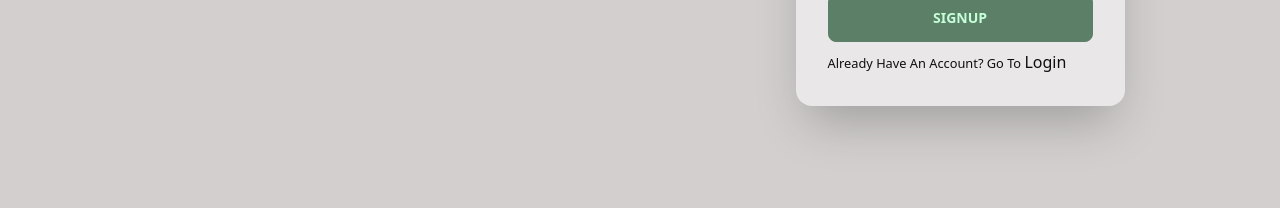
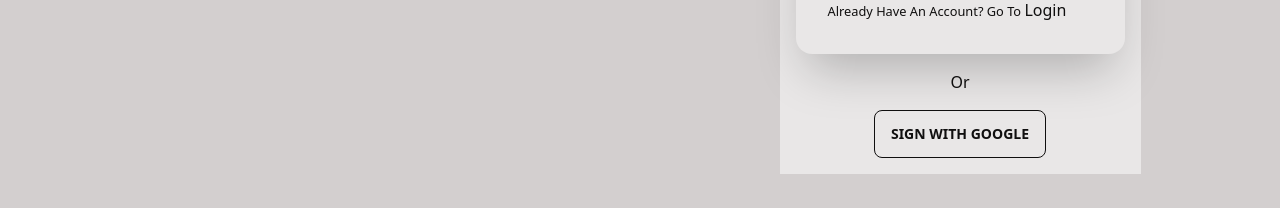
Before and after one commit to acchayon/toy-garden-client, a React (Vite) app: page /register in a window 1280 px wide. Shown: the part 640-848 px from the top of the page. Built offline with nearby package versions, Linux system fonts and the light colour scheme; no server answers.

Commit message:
added google authentication

```diff
--- a/src/Page/Login/Register.jsx
+++ b/src/Page/Login/Register.jsx
@@ -4,7 +4,8 @@ import { Link } from 'react-router-dom';
 import { AuthContext } from '../../Providers/AuthProvider';
 
 const Register = () => {
-    const {createUser} = useContext(AuthContext);
+    const { createUser, GoogleSign } = useContext(AuthContext);
+
     const handleRegister = event => {
         event.preventDefault();
 
@@ -19,7 +20,18 @@ const Register = () => {
                 const loggedUser = result.user;
                 console.log(loggedUser)
             })
-        .catch( error => {
+            .catch(error => {
+                console.log(error)
+            })
+    }
+
+    const handleGoogleSignIn = () => {
+        GoogleSign()
+            .then(result => {
+                const loggedUser = result.user;
+                console.log(loggedUser)
+            })
+            .catch(error => {
                 console.log(error)
             })
     }
@@ -31,7 +43,7 @@ const Register = () => {
                     <img src="https://i.ibb.co/CH5Z31d/IMG-2045-removebg-preview.png" alt="" />
                 </div>
                 <div className="hero min-h-screen ">
-                <div className="hero-content flex-col">
+                    <div className="hero-content flex-col bg-base-100">
                         <div className="text-center lg:text-left">
                             <h1 className="text-5xl text-center font-bold">Register now!</h1>
                         </div>
@@ -65,6 +77,8 @@ const Register = () => {
                                 <p><small>Already Have An Account? Go To </small><Link to='/login'>Login</Link></p>
                             </div>
                         </form>
+                        <p className='text-center'>Or</p>
+                        <button onClick={handleGoogleSignIn} className="btn btn-outline">Sign with Google</button>
                     </div>
                 </div>
             </div>
--- a/src/Providers/AuthProvider.jsx
+++ b/src/Providers/AuthProvider.jsx
@@ -1,14 +1,15 @@
 import React, { useEffect, useState } from 'react';
 import { createContext } from 'react';
-import { createUserWithEmailAndPassword, getAuth, onAuthStateChanged, signInWithEmailAndPassword } from "firebase/auth";
+import { createUserWithEmailAndPassword, getAuth, onAuthStateChanged, signInWithEmailAndPassword, signInWithPopup } from "firebase/auth";
 import app from '../firebase/firebase.config';
+import { GoogleAuthProvider } from "firebase/auth";
 
 
 export const AuthContext = createContext();
 const auth = getAuth(app);
 
-
 const AuthProvider = ({children}) => {
+    const googleProvider = new GoogleAuthProvider();
     const [user, setUser] = useState(null);
     const [loading, setLoading] = useState(true);
 
@@ -20,6 +21,11 @@ const AuthProvider = ({children}) => {
     const signIn = (email, password) => {
         setLoading(true)
         return signInWithEmailAndPassword(auth, email, password)
+    }
+
+    const GoogleSign = ()=> {
+        setLoading(true)
+        return signInWithPopup(auth, googleProvider)
     }
 
 
@@ -39,7 +45,8 @@ const AuthProvider = ({children}) => {
         user,
         loading,
         createUser,
-        signIn
+        signIn,
+        GoogleSign
     }
     return (
         <AuthContext.Provider value={authInfo}>
```
Lines whose indentation alone changed are shown as unchanged.
